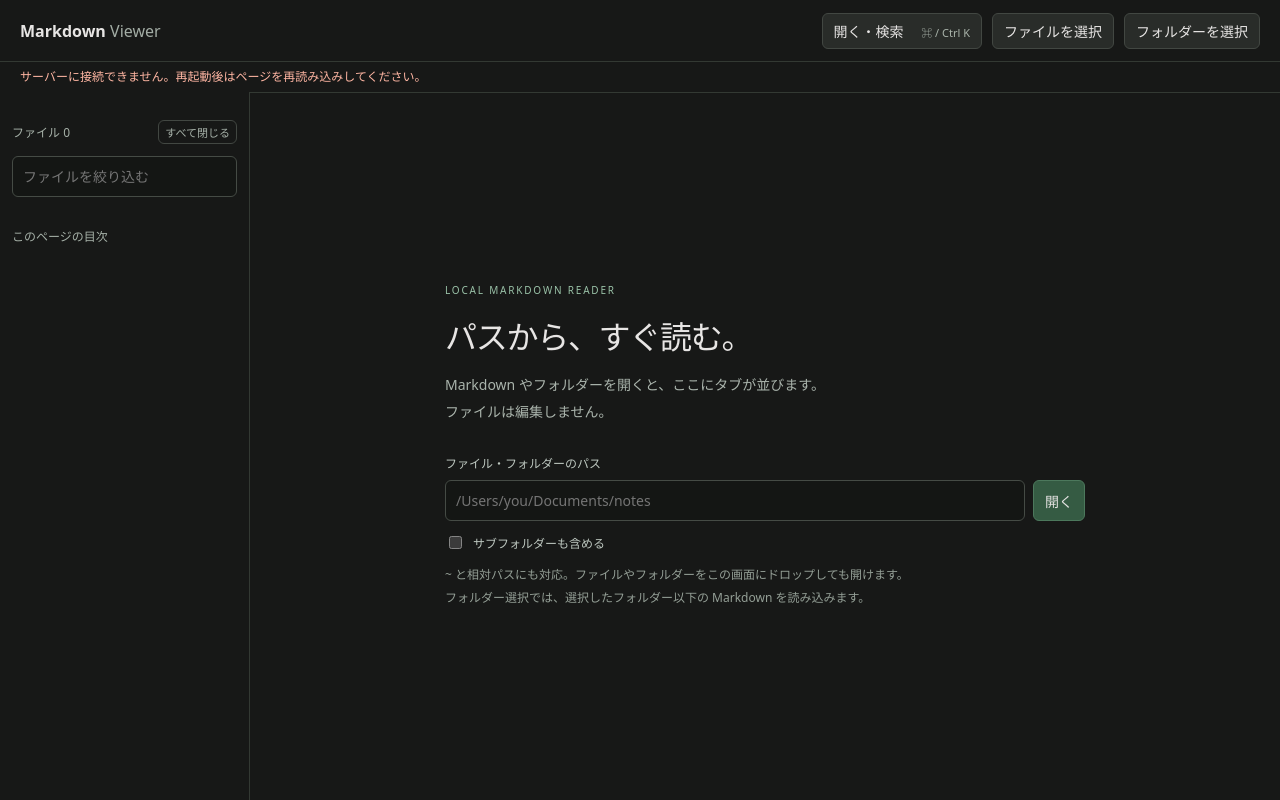
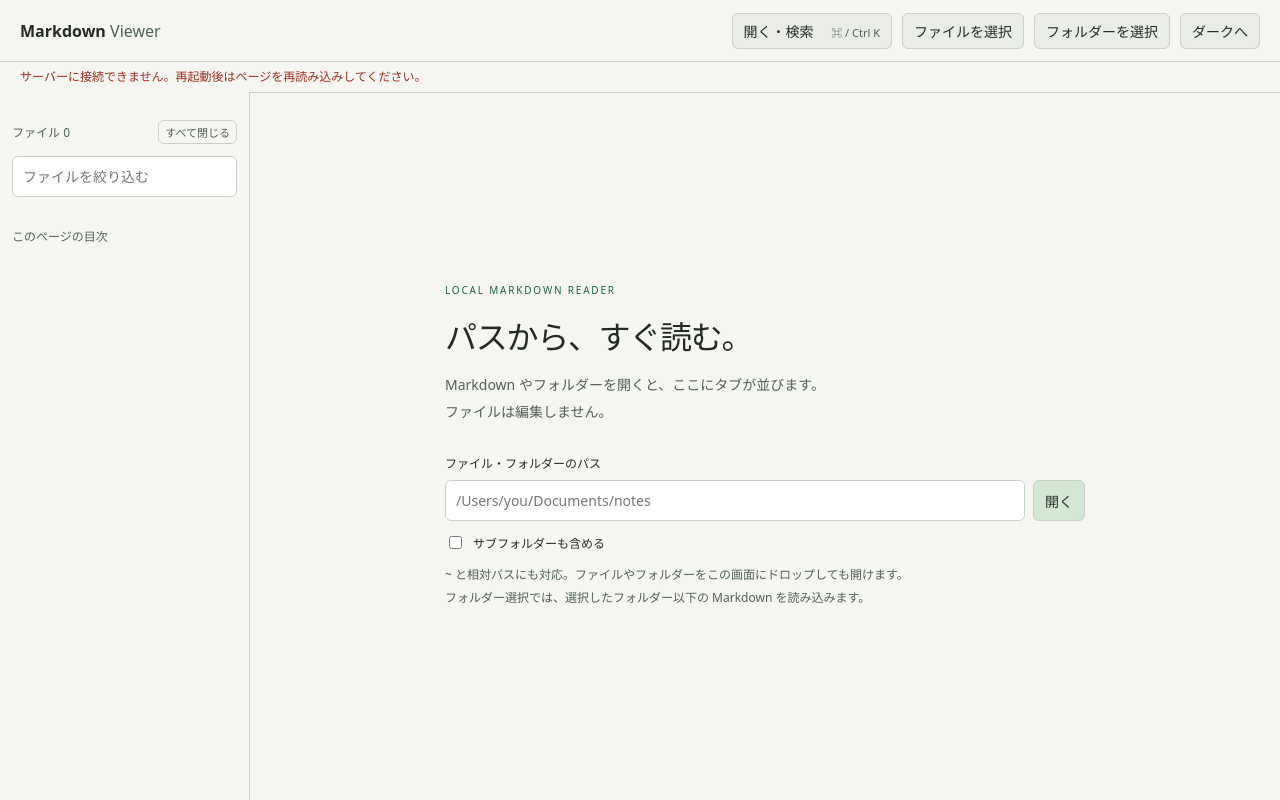
Before and after one commit to pHo9UBenaA/personal-md-viewer, a website: page public/index.html in a window 1280 px wide. Drawn offline with Linux system fonts and the light colour scheme; no server answers.

Commit message:
feat(ui): add persistent light and dark themes
Share color tokens across the shell and reader, initialize from the system preference, and persist explicit choices across reloads and browser tabs. Verify both themes in Chromium and WebKit without adding dependencies.

```diff
--- a/public/app.js
+++ b/public/app.js
@@ -11,6 +11,32 @@
 let importNumber = 0;
 const MAX_TABS = 200;
 const MAX_BYTES = 1024 * 1024;
+
+let theme = document.documentElement.dataset.theme;
+function applyTheme(value) {
+	theme = value === "dark" ? "dark" : "light";
+	document.documentElement.dataset.theme = theme;
+	const reader = $("content").contentDocument;
+	if (reader?.documentElement) reader.documentElement.dataset.theme = theme;
+	$("theme-toggle").setAttribute("aria-pressed", String(theme === "dark"));
+	$("theme-toggle").textContent = theme === "dark" ? "ライトへ" : "ダークへ";
+}
+applyTheme(theme);
+$("theme-toggle").addEventListener("click", () => {
+	applyTheme(theme === "dark" ? "light" : "dark");
+	try {
+		localStorage.setItem("viewer-theme", theme);
+	} catch {
+		/* Toggle still works without persistence. */
+	}
+});
+window.addEventListener("storage", (event) => {
+	if (
+		event.key === "viewer-theme" &&
+		["dark", "light"].includes(event.newValue)
+	)
+		applyTheme(event.newValue);
+});
 
 function status(message, error = false) {
 	$("status").textContent = message;
@@ -310,6 +336,7 @@
 		frame.onload = () => {
 			if (revision === generation) {
 				const child = frame.contentDocument;
+				child.documentElement.dataset.theme = theme;
 				child.addEventListener("keydown", shortcuts);
 				child.addEventListener("dragover", handleDragOver);
 				child.addEventListener("drop", handleDrop);
@@ -321,7 +348,7 @@
 		};
 		// WebKit needs allow-scripts for parent-installed event listeners. A stricter
 		// document CSP still forbids ALL script sources and inline execution.
-		frame.srcdoc = `<!doctype html><html lang="ja"><head><meta charset="utf-8"><meta http-equiv="Content-Security-Policy" content="default-src 'none'; script-src 'none'; style-src 'self'; img-src blob:; base-uri 'none'; form-action 'none'"><link rel="stylesheet" href="${location.origin}/reader.css"></head><body>${content}</body></html>`;
+		frame.srcdoc = `<!doctype html><html lang="ja" data-theme="${theme}"><head><meta charset="utf-8"><meta http-equiv="Content-Security-Policy" content="default-src 'none'; script-src 'none'; style-src 'self'; img-src blob:; base-uri 'none'; form-action 'none'"><link rel="stylesheet" href="${location.origin}/reader.css"></head><body>${content}</body></html>`;
 		$("content").replaceWith(frame);
 		if (revision === generation)
 			status(
--- a/public/index.html
+++ b/public/index.html
@@ -5,6 +5,7 @@
   <meta name="viewport" content="width=device-width, initial-scale=1">
   <meta name="viewer-token" content="__TOKEN__">
   <title>Markdown Viewer</title>
+  <script src="/theme.js"></script>
   <link rel="stylesheet" href="/style.css">
   <script src="/app.js" type="module"></script>
 </head>
@@ -14,6 +15,7 @@
     <button id="palette-open" type="button">開く・検索 <kbd>⌘ / Ctrl K</kbd></button>
     <button id="pick-files" type="button">ファイルを選択</button>
     <button id="pick-folder" type="button">フォルダーを選択</button>
+    <button id="theme-toggle" type="button" aria-label="ダークモード" aria-pressed="false">ダーク</button>
     <input id="files" type="file" accept=".md,.markdown" multiple hidden>
     <input id="folder" type="file" webkitdirectory multiple hidden>
   </header>
--- a/public/reader.css
+++ b/public/reader.css
@@ -1,3 +1,5 @@
+@import url("/theme.css");
+
 :root {
 	font:
 		16px / 1.85 system-ui,
@@ -5,10 +7,9 @@
 		BlinkMacSystemFont,
 		"Segoe UI",
 		sans-serif;
-	color: #dedfd9;
+	color: var(--text);
 	overflow-wrap: anywhere;
-	color-scheme: dark;
-	background: #1c1e1c;
+	background: var(--surface);
 }
 body {
 	max-width: 800px;
@@ -31,13 +32,13 @@
 	padding-bottom: 0.4em;
 	margin-top: 2em;
 	font-size: 1.5em;
-	border-bottom: 1px solid #3a403a;
+	border-bottom: 1px solid var(--border);
 }
 h3 {
 	margin-top: 1.8em;
 }
 a {
-	color: #a1d7b5;
+	color: var(--accent);
 	text-underline-offset: 3px;
 	cursor: pointer;
 }
@@ -45,7 +46,7 @@
 code {
 	font-family: ui-monospace, SFMono-Regular, Consolas, monospace;
 	font-size: 0.88em;
-	background: #121512;
+	background: var(--code);
 	border-radius: 5px;
 }
 code {
@@ -64,8 +65,8 @@
 blockquote {
 	padding-left: 20px;
 	margin-left: 0;
-	color: #aebbaf;
-	border-left: 3px solid #60826b;
+	color: var(--muted);
+	border-left: 3px solid var(--accent);
 }
 table {
 	display: block;
@@ -77,10 +78,10 @@
 td,
 th {
 	padding: 8px 14px;
-	border: 1px solid #414941;
+	border: 1px solid var(--border);
 }
 th {
-	background: #29322b;
+	background: var(--button);
 }
 img {
 	max-width: 100%;
@@ -89,11 +90,11 @@
 hr {
 	margin: 30px 0;
 	border: 0;
-	border-top: 1px solid #414941;
+	border-top: 1px solid var(--border);
 }
 .image-note {
 	font-size: 12px;
-	color: #a5b4a8;
+	color: var(--muted);
 }
 .source {
 	overflow-wrap: anywhere;
--- a/public/style.css
+++ b/public/style.css
@@ -1,15 +1,19 @@
+@import url("/theme.css");
+
 :root {
 	font-family:
 		system-ui, -apple-system, BlinkMacSystemFont, "Segoe UI", sans-serif;
 	font-size: 14px;
-	color: #e7e5e4;
-	color-scheme: dark;
-	background: #171817;
+	color: var(--text);
+	background: var(--page);
 }
 * {
 	box-sizing: border-box;
 }
 body {
+	display: flex;
+	flex-direction: column;
+	height: 100dvh;
 	margin: 0;
 }
 button,
@@ -25,12 +29,12 @@
 	padding: 7px 11px;
 	color: inherit;
 	cursor: pointer;
-	background: #292c29;
-	border: 1px solid #424742;
+	background: var(--button);
+	border: 1px solid var(--border);
 	border-radius: 6px;
 }
 button:hover {
-	background: #363d37;
+	background: var(--hover);
 }
 button:disabled {
 	cursor: wait;
@@ -42,8 +46,8 @@
 	min-width: 0;
 	padding: 10px;
 	color: inherit;
-	background: #141614;
-	border: 1px solid #454b45;
+	background: var(--input);
+	border: 1px solid var(--border);
 	border-radius: 6px;
 }
 a {
@@ -52,7 +56,7 @@
 kbd {
 	margin-left: 14px;
 	font: 11px system-ui;
-	color: #a8b2a9;
+	color: var(--muted);
 }
 .toolbar {
 	display: flex;
@@ -60,7 +64,7 @@
 	align-items: center;
 	min-height: 62px;
 	padding: 12px 20px;
-	border-bottom: 1px solid #333933;
+	border-bottom: 1px solid var(--border);
 }
 .brand {
 	margin-right: auto;
@@ -71,27 +75,28 @@
 }
 .brand span {
 	font-weight: 400;
-	color: #a3ada5;
+	color: var(--muted);
 }
 #status {
 	min-height: 30px;
 	padding: 0 20px;
 	font-size: 12px;
 	line-height: 30px;
-	color: #b4cabc;
+	color: var(--muted);
 }
 #status[data-error="true"] {
-	color: #ffb6a3;
+	color: var(--error);
 }
 .workspace {
 	display: grid;
+	flex: 1;
 	grid-template-columns: 250px minmax(0, 1fr);
-	height: calc(100dvh - 92px);
+	min-height: 0;
 }
 .sidebar {
 	padding: 16px 12px;
 	overflow: auto;
-	border-right: 1px solid #333933;
+	border-right: 1px solid var(--border);
 }
 .sidebar-heading {
 	display: flex;
@@ -100,7 +105,7 @@
 	margin-top: 12px;
 	margin-bottom: 12px;
 	font-size: 12px;
-	color: #a6b1a8;
+	color: var(--muted);
 }
 .sidebar-heading button {
 	padding: 3px 6px;
@@ -125,11 +130,11 @@
 	border: 0;
 }
 #file-list button[aria-current="true"] {
-	color: #c0e5ce;
-	background: #293a30;
+	color: var(--accent);
+	background: var(--selected);
 }
 #outline button {
-	color: #aab8ae;
+	color: var(--muted);
 }
 main {
 	display: flex;
@@ -142,13 +147,13 @@
 	flex-shrink: 0;
 	min-height: 0;
 	overflow-x: auto;
-	border-bottom: 1px solid #333933;
+	border-bottom: 1px solid var(--border);
 }
 .tab {
 	display: flex;
 	flex-shrink: 0;
 	align-items: center;
-	border-right: 1px solid #333933;
+	border-right: 1px solid var(--border);
 }
 .tab button {
 	padding: 11px 12px;
@@ -159,12 +164,12 @@
 	border-radius: 0;
 }
 .tab:has([aria-selected="true"]) {
-	background: #25362b;
-	border-bottom: 2px solid #93caaa;
+	background: var(--selected);
+	border-bottom: 2px solid var(--accent);
 }
 .tab .close-tab {
 	padding: 8px;
-	color: #a6b1a8;
+	color: var(--muted);
 }
 #empty {
 	width: 100%;
@@ -180,11 +185,11 @@
 }
 p {
 	line-height: 1.9;
-	color: #aab4ac;
+	color: var(--muted);
 }
 .eyebrow {
 	font-size: 10px;
-	color: #9ac2a8;
+	color: var(--accent);
 	letter-spacing: 0.18em;
 }
 form {
@@ -192,7 +197,7 @@
 }
 form > label {
 	font-size: 12px;
-	color: #bec8c0;
+	color: var(--text);
 }
 .path-row {
 	display: flex;
@@ -201,8 +206,8 @@
 }
 .path-row button {
 	white-space: nowrap;
-	background: #355b43;
-	border-color: #4c785c;
+	background: var(--action);
+	border-color: var(--border);
 }
 .check {
 	display: flex;
@@ -212,7 +217,7 @@
 }
 .hint {
 	font-size: 12px;
-	color: #949f96;
+	color: var(--muted);
 }
 #reader {
 	display: flex;
@@ -230,14 +235,14 @@
 	align-items: center;
 	min-height: 48px;
 	padding: 10px 18px;
-	border-bottom: 1px solid #333933;
+	border-bottom: 1px solid var(--border);
 }
 .document-bar span {
 	flex: 1;
 	overflow: hidden;
 	text-overflow: ellipsis;
 	font-size: 12px;
-	color: #a6b1a8;
+	color: var(--muted);
 	white-space: nowrap;
 }
 .document-bar button {
@@ -246,13 +251,13 @@
 }
 .document-bar a {
 	font-size: 11px;
-	color: #a1d7b5;
+	color: var(--accent);
 	white-space: nowrap;
 }
 iframe {
 	flex: 1;
 	width: 100%;
-	background: #1c1e1c;
+	background: var(--surface);
 	border: 0;
 }
 dialog {
@@ -261,8 +266,8 @@
 	padding: 22px;
 	overflow: auto;
 	color: inherit;
-	background: #202520;
-	border: 1px solid #556157;
+	background: var(--dialog);
+	border: 1px solid var(--border);
 	border-radius: 12px;
 	box-shadow: 0 25px 100px #0009;
 }
@@ -295,7 +300,7 @@
 	white-space: nowrap;
 }
 #results button[data-selected="true"] {
-	background: #355b43;
+	background: var(--action);
 }
 .sr-only {
 	position: absolute;
@@ -305,7 +310,7 @@
 	clip-path: inset(50%);
 }
 body.dragging {
-	outline: 3px dashed #a2d6b4;
+	outline: 3px dashed var(--accent);
 	outline-offset: -5px;
 }
 @media (max-width: 760px) {
@@ -329,9 +334,6 @@
 	kbd {
 		display: none;
 	}
-	.workspace {
-		height: calc(100dvh - 130px);
-	}
 	#empty {
 		padding: 24px;
 	}
--- /dev/null
+++ b/public/theme.css
@@ -0,0 +1,34 @@
+:root {
+	--page: #171817;
+	--surface: #1c1e1c;
+	--text: #e7e5e4;
+	--muted: #aab8ae;
+	--border: #424742;
+	--button: #292c29;
+	--hover: #363d37;
+	--input: #141614;
+	--selected: #293a30;
+	--accent: #a1d7b5;
+	--action: #355b43;
+	--dialog: #202520;
+	--code: #121512;
+	--error: #ffb6a3;
+	color-scheme: dark;
+}
+:root[data-theme="light"] {
+	--page: #f5f6f2;
+	--surface: #ffffff;
+	--text: #242b25;
+	--muted: #526056;
+	--border: #c8d0c8;
+	--button: #e9ede6;
+	--hover: #dce5d9;
+	--input: #ffffff;
+	--selected: #dcebdc;
+	--accent: #21633e;
+	--action: #d4e7d5;
+	--dialog: #ffffff;
+	--code: #eef1eb;
+	--error: #a02d1d;
+	color-scheme: light;
+}
--- /dev/null
+++ b/public/theme.js
@@ -0,0 +1,15 @@
+// Runs before styles render, without inline scripts or a framework.
+(() => {
+	let preference;
+	try {
+		preference = localStorage.getItem("viewer-theme");
+	} catch {
+		/* Storage may be disabled. */
+	}
+	document.documentElement.dataset.theme =
+		preference === "light" || preference === "dark"
+			? preference
+			: matchMedia("(prefers-color-scheme: dark)").matches
+				? "dark"
+				: "light";
+})();
--- a/src/server.mjs
+++ b/src/server.mjs
@@ -7,6 +7,8 @@
 const assets = new Map([
 	["/", ["index.html", "text/html; charset=utf-8"]],
 	["/app.js", ["app.js", "text/javascript; charset=utf-8"]],
+	["/theme.js", ["theme.js", "text/javascript; charset=utf-8"]],
+	["/theme.css", ["theme.css", "text/css; charset=utf-8"]],
 	["/style.css", ["style.css", "text/css; charset=utf-8"]],
 	["/reader.css", ["reader.css", "text/css; charset=utf-8"]],
 ]);
```
Also changed, not shown: tests/playwright/viewer.e2e.mjs (+52 -0 lines), README.md.
